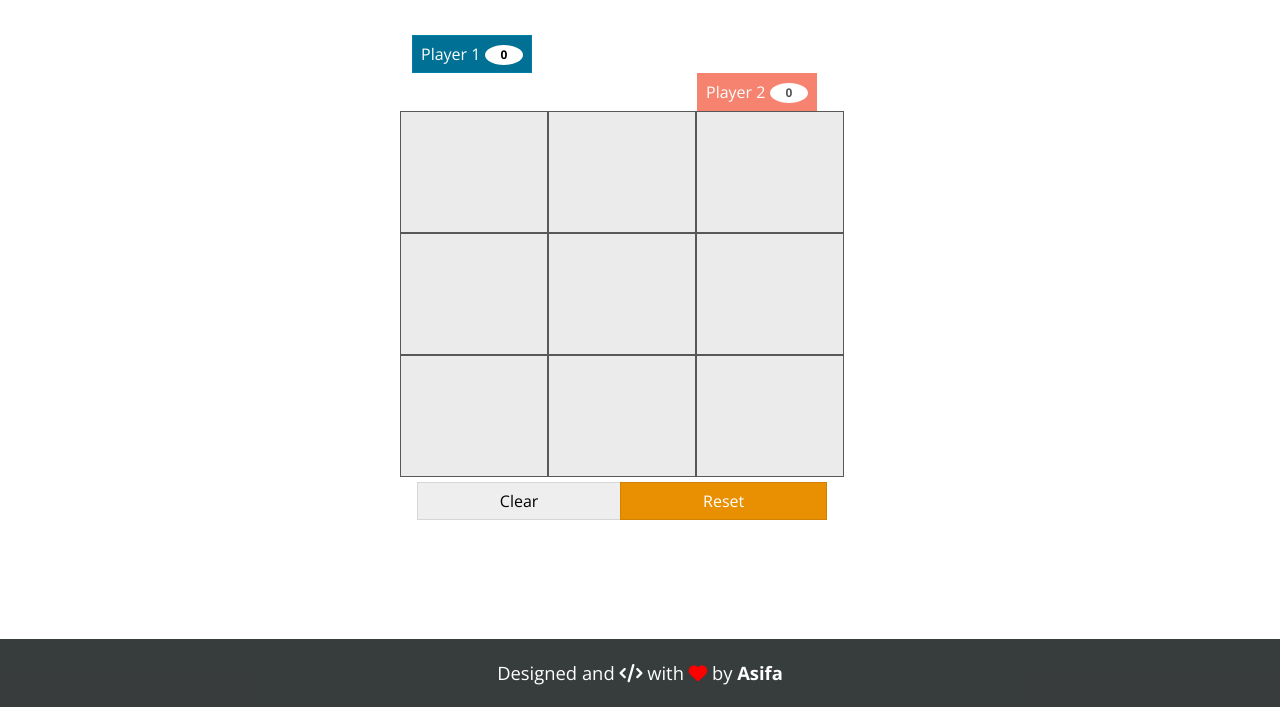
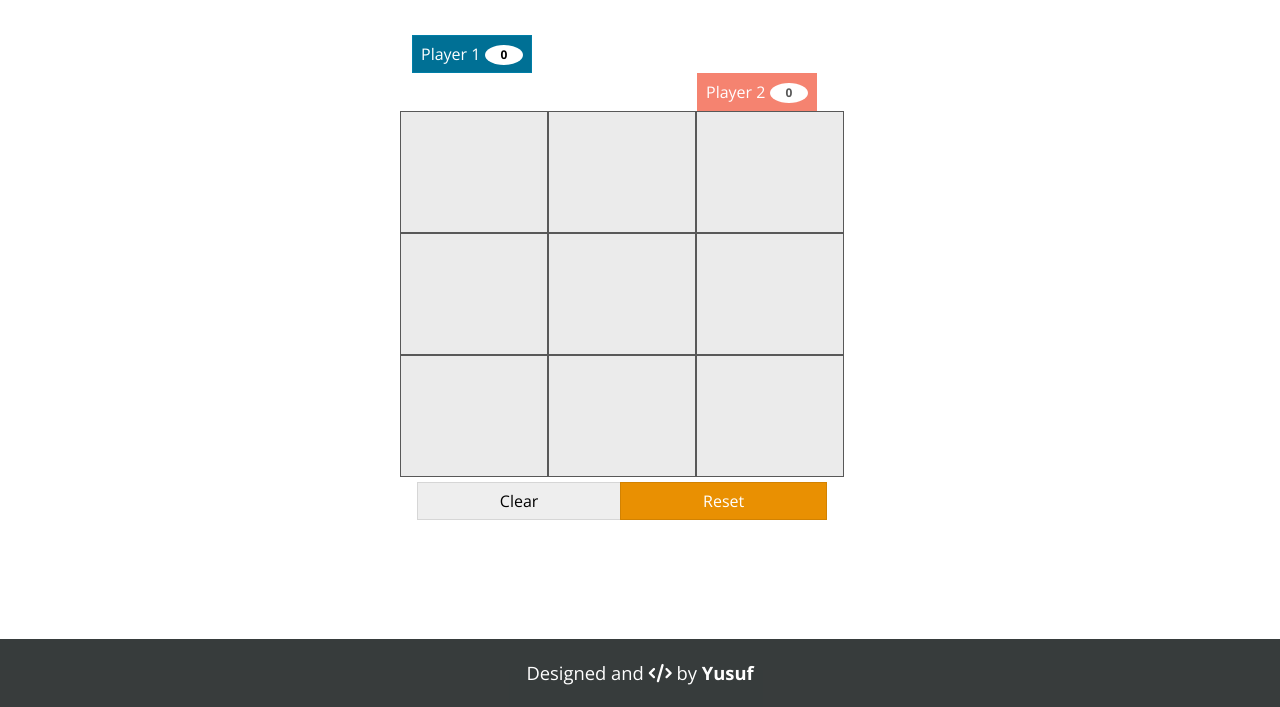
Before and after one commit to yusufk24/PRODIGY_WD_03, a plain HTML site: page index.html in a window 1280 px wide. Shown: the part 93-800 px from the top of the page. Drawn offline with nearby package versions, Linux system fonts and the light colour scheme.

Commit message:
Update index.html

```diff
--- a/index.html
+++ b/index.html
@@ -37,7 +37,7 @@
     </div>
 
     <footer class="text-center">
-        Designed and <i class="fa fa-code"></i> with <i class="fa fa-heart"></i> by <b>Asifa</b>
+        Designed and <i class="fa fa-code"></i> by <b>Yusuf</b>
         <br>
     </footer>
 </body>
```
